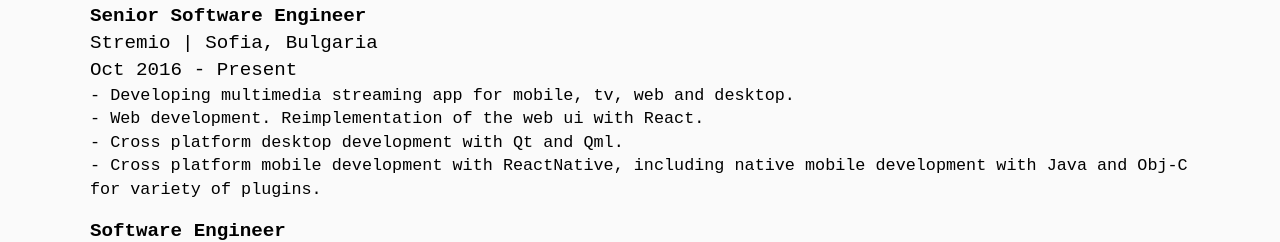
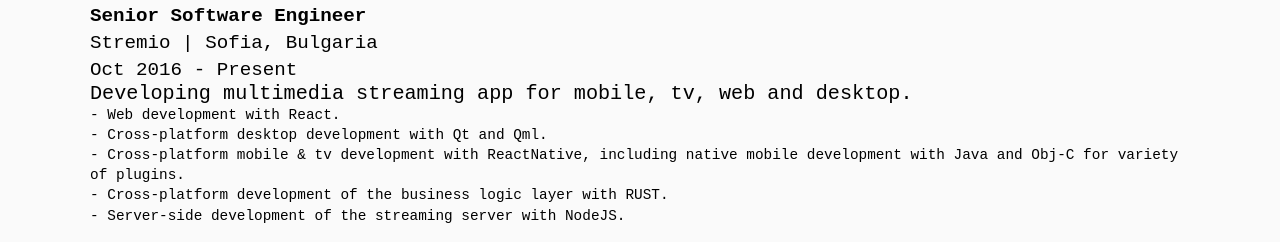
Before and after one commit to NikolaBorislavovHristov/CV, a plain HTML site: page index.html in a window 1280 px wide. Shown: the part 727-969 px from the top of the page. Drawn offline with Linux system fonts and the light colour scheme.

Commit message:
cv updated

```diff
--- a/index.html
+++ b/index.html
@@ -183,6 +183,10 @@
         }
 
         .section-item-description {
+            font-size: 1.2em;
+        }
+
+        .description-title {
             font-size: 1.4em;
         }
 
@@ -222,7 +226,6 @@
                 Always looking for more suitable architecture and more simple ways for solving complex problems.
                 I thrive well in a dynamic environment, where the ability to learn quickly is a must.
                 Most passionate about building applications that many people, including <span class="me">me</span>, are using on a daily basis.
-                I'm also happily married and a father of a lovely boy.
             </div>
         </section>
         <div class="separator"></div>
@@ -231,7 +234,7 @@
                 <i class="link-icon link-icon-download"></i>
                 <div class="link-label">Download</div>
             </a>
-            <a class="link" target="_blank" href="https://github.com/NikolaBorislavovHristov">
+            <a class="link" target="_blank" href="https://github.com/nklhrstv">
                 <i class="link-icon link-icon-github"></i>
                 <div class="link-label">Github</div>
             </a>
@@ -257,13 +260,17 @@
                     <div class="section-label">Stremio | Sofia, Bulgaria</div>
                     <div class="section-label">Oct 2016 - Present</div>
                     <div class="section-label section-item-description">
-                        - Developing multimedia streaming app for mobile, tv, web and desktop.
+                        <span class="description-title">Developing multimedia streaming app for mobile, tv, web and desktop.</span>
                         <br />
-                        - Web development. Reimplementation of the web ui with React.
+                        - Web development with React.
                         <br />
-                        - Cross platform desktop development with Qt and Qml.
+                        - Cross-platform desktop development with Qt and Qml.
                         <br />
-                        - Cross platform mobile development with ReactNative, including native mobile development with Java and Obj-C for variety of plugins.
+                        - Cross-platform mobile & tv development with ReactNative, including native mobile development with Java and Obj-C for variety of plugins.
+                        <br />
+                        - Cross-platform development of the business logic layer with RUST.
+                        <br />
+                        - Server-side development of the streaming server with NodeJS.
                     </div>
                 </li>
                 <li class="section-item">
@@ -321,7 +328,7 @@
             </ul>
         </section>
         <div class="separator"></div>
-        <p class="last-updated">last updated on July 14, 2019</p>
+        <p class="last-updated">last updated on September 14, 2020</p>
     </div>
 </body>
 
```
Also changed, not shown: 1 other file.
